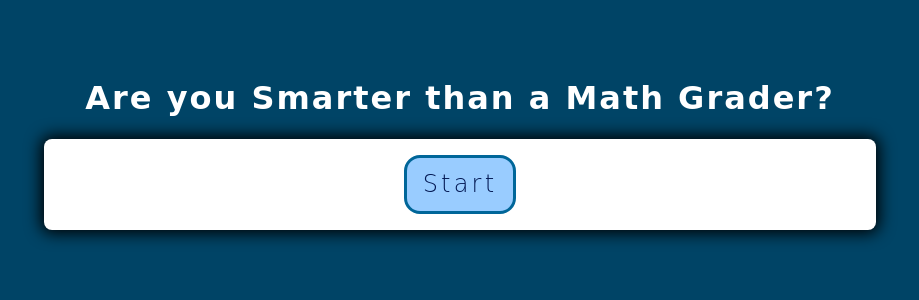
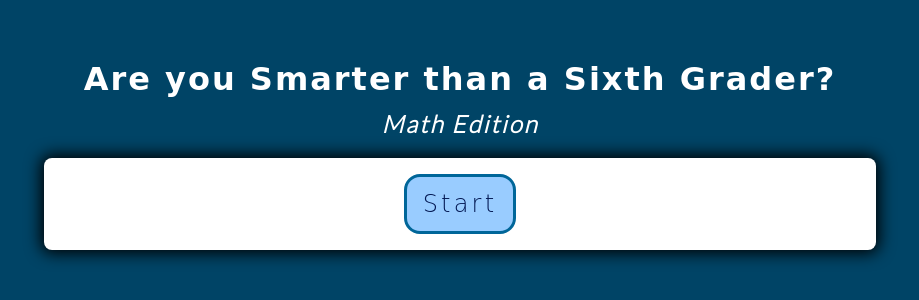
Before and after one commit to staten-island-tech/quiz-game-selina-zheng-and-eva-zheng, a website with bundled scripts: page index.html in a window 1280 px wide. Shown: the part 256-556 px from the top of the page, without its empty margins (180-1099 px from the left). Built offline with nearby package versions, Linux system fonts and the light colour scheme; a web font is replaced by a local one.

Commit message:
Import is confusing

```diff
--- a/index.html
+++ b/index.html
@@ -7,7 +7,8 @@
 </head>
 <body>
 <script type="text/javascript" src="src/js/index.js" defer></script>
-  <div class="fivegrader"><h1 class="title">Are you Smarter than a Math Grader?</h1></div>
+  <div class="fivegrader"><h1 class="title">Are you Smarter than a Sixth Grader?</h1>
+  <h2 class="edition">Math Edition</h2></div>
   <div class="overall-container">
     <div id="question-container" class="hide">
       <div id="question">Question</div>
--- a/src/css/style.css
+++ b/src/css/style.css
@@ -1,7 +1,9 @@
 @import url('https://fonts.googleapis.com/css2?family=Ranchers&display=swap');
+@import url('https://fonts.googleapis.com/css2?family=Lato:wght@300&display=swap');
+@import url('https://fonts.googleapis.com/css2?family=Orelega+One&display=swap');
+
 *, *::before, *::after{
   box-sizing: border-box;
-  font-family: 'Ranchers', cursive;
 }
 :root{
   --hue-neutral:200;
@@ -29,8 +31,25 @@ body.wrong{
 .fivegrader{
   color:white;
   letter-spacing: 2px;
+  display: flex;
+  justify-content:center;
+  align-items: center;
+  margin:0 auto;
+  flex-direction: column;
 }
-.overall-container, #scoreboard{
+.fivegrader h1{
+  font-family: 'Ranchers', cursive;
+  font-size:2rem;
+  margin-bottom:0;
+}
+.edition{
+  font-family: 'Lato', sans-serif;
+  font-style:italic;
+  font-size:1.5rem;
+  margin-top:.7rem;
+}
+.overall-container{
+  font-family: 'Orelega One', cursive;
   width:65vw;
   max-width:80%;
   background-color: white;
@@ -52,6 +71,7 @@ body.wrong{
  padding: .3rem .5rem;
  color:white;
  outline:none;
+ font-family: 'Orelega One', cursive;
 }
 .btn:hover{
   border-color:black;
@@ -63,6 +83,13 @@ color:black;
 .btn.wrong{
   --hue: var(--hue-wrong);
 }
+.question-container .question{
+  display:flex;
+  flex-direction:column;
+  justify-content: center;
+  align-items: center;
+  margin: 0 auto;
+}
 .start-btn, .next-btn, .submit-btn, .restart-btn{
   background-color: rgb(153, 204, 255);
   color:rgb(3, 24, 83);
@@ -71,6 +98,9 @@ color:black;
   padding:0.8rem 1rem;
   border-radius:1rem;
   letter-spacing: .2rem;
+  flex-direction:column;
+  justify-content: center;
+  align-items: center;
 }
 
 .controls {
```
Also changed, not shown: src/js/score.js (+10 -6 lines).
